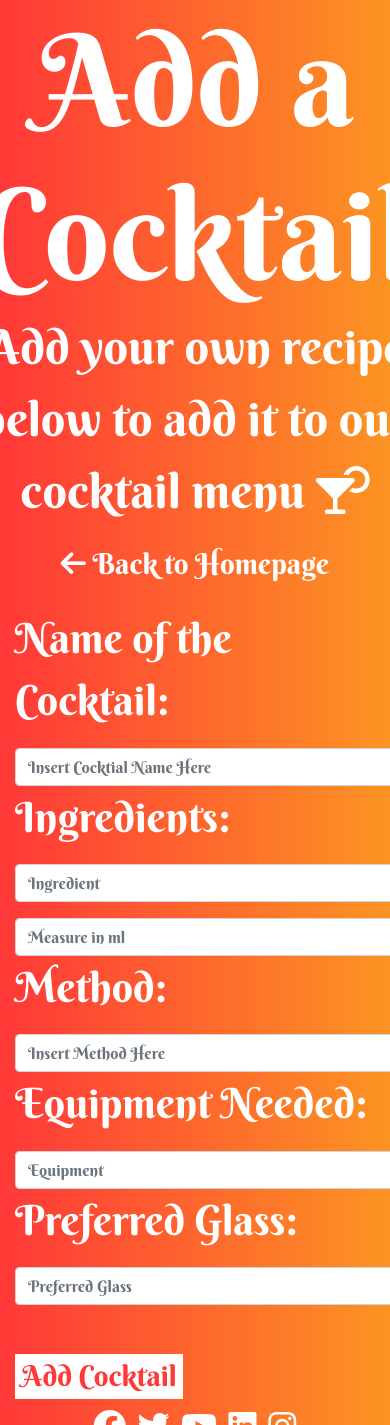
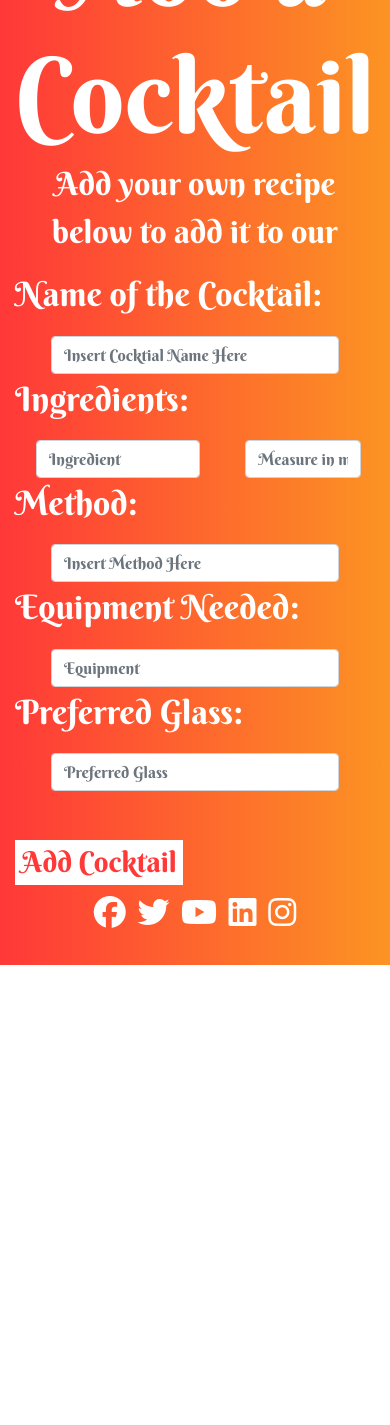
Before and after one commit to RJAnderson94/cocktails-4-u, a Flask app: page /add_cocktail in a window 390 px wide; the page is wider, and only the part inside the window is pictured. Shown: the top 1425 px of that part. After the commit the page ends 965 px from the top of that part, so only its background shows below. Run offline with Flask 2, Linux system fonts and the light colour scheme; some libraries are stand-ins or nearby versions.

Commit message:
all pages responsive on Ipad and Ipad Pro

```diff
--- a/static/css/style.css
+++ b/static/css/style.css
@@ -152,7 +152,7 @@
     background-color: #ff3838;
 }
 
-/* ----------------- Enquiry Form*/
+/* ------------------------  Enquiry Form*/
 
 .enquiry-section {
     margin-bottom: 0.6rem;
@@ -212,3 +212,57 @@
 .social-icons li a i:hover {
     color: #ff3838;
 }
+
+/*------------------------ Mobile Resp - Ipad Pro */
+
+@media screen and (max-width: 1024px) {
+    .header {
+        height: 35vh;
+    }
+}
+
+@media screen and (max-width: 1024px) {
+    .form-control {
+        width: 80%;
+     }
+}
+
+/*------------------------ Mobile Resp - Ipad */
+
+@media screen and (max-width: 768px) {
+    .header {
+        height: 30vh;
+    }
+}
+
+@media screen and (max-width: 768px) {
+    .header .content h1 {
+        font-size: 6.6em;
+    }
+}
+
+@media screen and (max-width: 768px) {
+    .header .content p {
+        font-size: 2em;
+    }
+}
+
+@media screen and (max-width: 768px) {
+    #cocktail-header {
+        font-size: 6.6em;
+    }
+}
+
+@media screen and (max-width: 768px) {
+    #cocktail-desc {
+        font-size: 2em;
+        width: 80%;
+        margin: 0 auto;
+    }
+}
+
+@media screen and (max-width: 768px) {
+    .form-header {
+    font-size: 2.1em;
+}
+}
```
